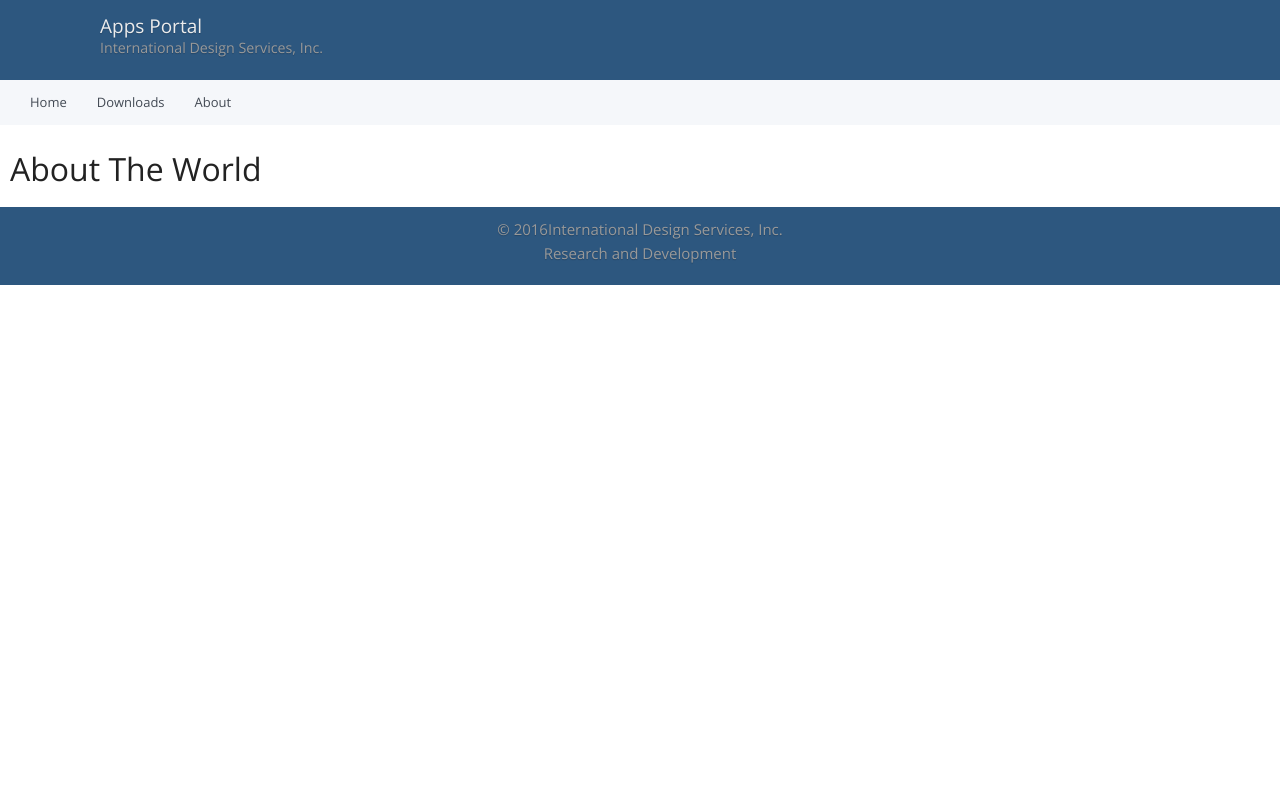
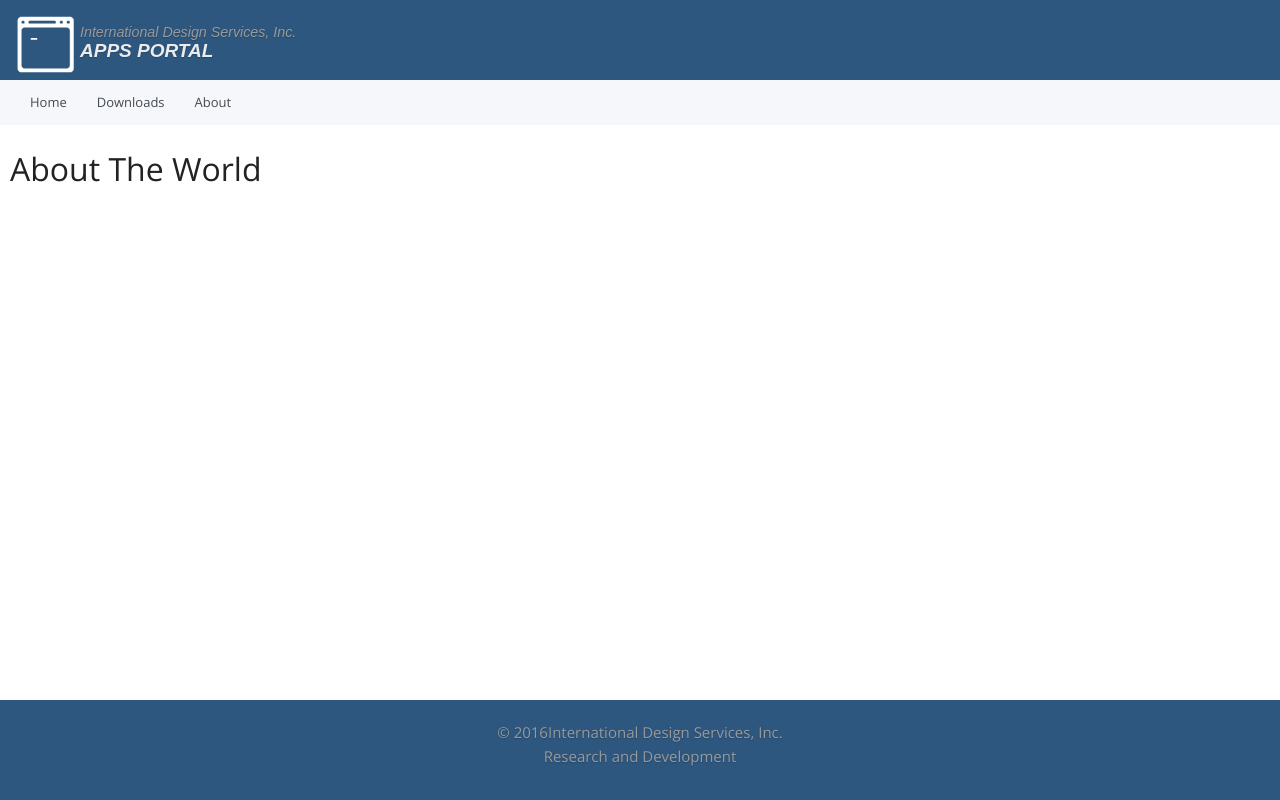
Before and after one commit to IDSResearchDev/AppsPortal, an ASP.NET Core app: template src/AppsPortal/Views/App/About.cshtml in a window 1280 px wide. Run offline with ASP.NET Core 8, Linux system fonts and the light colour scheme; the template is opened without the code that fills it, so the values that code supplies are empty; the project's own start-up code is not run, and a stand-in starts its controllers and pages; some libraries are stand-ins or nearby versions.

Commit message:
> modify logo > add logo banner

```diff
--- a/src/AppsPortal/Views/Shared/_Layout.cshtml
+++ b/src/AppsPortal/Views/Shared/_Layout.cshtml
@@ -14,13 +14,18 @@
 </head>
 <body>
     <div id="head">
+
         <div class="header">
+            <div id="logo"></div>
+            <div >
                 <h4>
-                Apps Portal
+                    <small>International Design Services, Inc.</small>
                     <br />
-                <small>International Design Services, Inc.</small>
+                    APPS PORTAL
                 </h4>
             </div>
+        </div>
+
 
     </div>
     <nav class="navbar navbar-default navbar-static-top" role="navigation" id="topnavbar">
@@ -61,22 +66,24 @@
     <div class="container-fluid" id="content">
         <div>
             @RenderBody()
+
+
         </div>
 
     </div>
 
 
+
+    <footer>
         <a href="#" class="circle"> </a>
-
-
-    <div class="footer" id="footer">
-        <div>
+        <div class="container">
             <p class="text-muted">
                 &copy; 2016International Design Services, Inc. <br />
                 Research and Development
             </p>
         </div>
-    </div>
+    </footer>
+
 
     <script type="text/javascript" src="~/lib/jquery/dist/jquery.min.js"></script>
     <script type="text/javascript" src="~/lib/bootstrap/dist/js/bootstrap.min.js"></script>
--- a/src/AppsPortal/wwwroot/css/appsite.css
+++ b/src/AppsPortal/wwwroot/css/appsite.css
@@ -2,23 +2,36 @@
     CSS file
 */
 
+
+html {
+    position: relative;
+    min-height: 100%;
+}
+
+body {
+    margin-bottom: 60px;
+}
+
 /*
     Carousel
 */
-.carousel{
+.carousel {
     background: #2f4357;
     margin-top: 20px;
 }
-.carousel .item img{
-    margin: 0 auto; /* Align slide image horizontally center */
-}
-.bs-example{
-	margin: 20px;
+
+    .carousel .item img {
+        margin: 0 auto; /* Align slide image horizontally center */
+    }
+
+.bs-example {
+    margin: 20px;
 }
 
 
 
 /* custom css navbar*/
+
 .navbar-default {
     background-color: #f5f7fa;
     border-color: #656d78;
@@ -130,20 +143,51 @@
 }
 
 
-
 /* additional CSS */
 
+.container {
+    height: 100%;
+}
+
 #content {
-    padding: 50px 10px 10px 10px;
+    height: auto;
+    padding: 50px 10px 50px 10px;
 }
 
 #head {
     height: 80px;
 }
 
-.small{
+.small {
     width: 30px;
 }
+
+/*img {
+    max-height: 70px;
+    max-width: 70px;
+    float: left;
+    display: inline-block;
+    white-space: nowrap;
+    padding-left: 20px;
+    padding-right: 20px;
+}
+
+#logo {
+    float: left;
+    display: inline-block;
+    white-space: nowrap;
+    padding-left: 20px;
+    padding-right: 20px;
+}
+
+
+.resizeimg {
+    height: 50px;
+    width: 50px;
+    float: left;
+    display: inline-block;
+    white-space: nowrap;
+}*/
 
 .header {
     position: fixed;
@@ -159,12 +203,52 @@
     text-align: left;
     text-shadow: 0 1px 1px rgba(0,0,0,.2);
     line-height: 1.6em;
-    padding: 5px 5px 5px 100px;
+    white-space: nowrap;
+    padding: 10px;
+    display: inline-block;
+    /*padding: 5px 5px 5px 100px;*/
+}
+    /*   padding: 5px 5px 5px 100px;*/
+
+    .header div#logo {
+        background: url(../../img/logo.svg) no-repeat center;
+        height: 60px;
+        width: 60px;
+        float: left;
+        display: inline-block;
+        margin: 5px;
+        background-size: cover;
+        -moz-transition: all 0.3s;
+        -o-transition: all 0.3s;
+        -webkit-transition: all 0.3s;
+        transition: all 0.3s;
+    }
+
+    .header.shrink div#logo {
+        height: 40px;
+        width: 40px;
+        float: left;
+        display: inline-block;
+        background-size: cover;
+        margin-left: 10px;
+        -moz-transition: all 0.3s;
+        -o-transition: all 0.3s;
+        -webkit-transition: all 0.3s;
+        transition: all 0.3s;
+    }
+
+    /*para sa h4!!!!!*/
+#texts{
+    display: inline-block;
+    white-space: nowrap;
+    text-align: left;
 }
 
     .header.shrink {
+
         height: 60px;
         line-height: 80px;
+        padding: 5px;
         -webkit-transition: all 0.3s;
         -moz-transition: all 0.3s;
         -o-transition: all 0.3s;
@@ -172,7 +256,10 @@
     }
 
     .header h4 {
-        font-weight: normal;
+        font-family: sans-serif;
+        font-weight: bold;
+        font-style: italic;
+        /*font-weight: normal;*/
         -webkit-transition: all 0.3s;
         -moz-transition: all 0.3s;
         -o-transition: all 0.3s;
@@ -180,7 +267,9 @@
     }
 
     .header.shrink h4 {
+        font-family: sans-serif;
         font-size: 14px;
+        font-weight: bold;
         -webkit-transition: all 0.3s;
         -moz-transition: all 0.3s;
         -o-transition: all 0.3s;
@@ -190,20 +279,43 @@
 .navbar.shrinkNav {
     top: 60px;
 }
+/*background:red;
+      color:white;
+      padding:1em 0;*/
 
-
-
-#footer {
+/*footer.navbar-default.navbar-fixed-bottom {
+    bottom: 0;
     width: 100%;
     background: #2d577f;
-    color: white;
     text-align: center;
     padding: 10px;
     line-height: 1.6em;
     text-shadow: 0 1px 1px rgba(0,0,0,.2);
 }
 
+    footer.navbar-default.navbar-fixed-bottom p {
+        margin: 0;
+    }*/
 
+footer {
+    position: absolute;
+    bottom: 0;
+    width: 100%;
+    height: 100px;
+    margin: 0;
+    padding: 20px;
+    background: #2d577f;
+    text-align: center;
+    line-height: 1.6em;
+    text-shadow: 0 1px 1px rgba(0,0,0,.2);
+}
+
+/*
+    color: white;
+    padding: 10px;
+    line-height: 1.6em;
+
+*/
 
 
 #topnavbar {
@@ -213,41 +325,6 @@
     #topnavbar.affix {
         position: fixed;
         width: 100%;
-    }
-
-/*.scrollToTop {
-    width: 100px;
-    height: 130px;
-    padding: 10px;
-    text-align: center;
-    background: whiteSmoke;
-    font-weight: bold;
-    color: #444;
-    position: fixed;
-    bottom: 75px;
-    right: 40px;
-    display: none;
-}*/
-
-
-.scrollToTop {
-    display: none;
-    width: 60px;
-    height: 60px;
-    text-indent: -9999px;
-    position: fixed;
-    z-index: 999;
-    right: 20px;
-    bottom: 20px;
-    background: black;
-    -webkit-border-radius: 30px;
-    -moz-border-radius: 30px;
-    border-radius: 30px;
-
-}
-
-    .scrollToTop:hover {
-        text-decoration: none;
     }
 
 /* Cirlce rounded shape ~ scroll to Top function*/
@@ -267,7 +344,7 @@
     display: none;
 }
 
-    .circle:hover{
+    .circle:hover {
         background: #d7d7d7 url('../../img/angleup24.svg') no-repeat center;
     }
 
```
Also changed, not shown: src/AppsPortal/wwwroot/img/logo.svg (added). Lines whose indentation alone changed are shown as unchanged.
